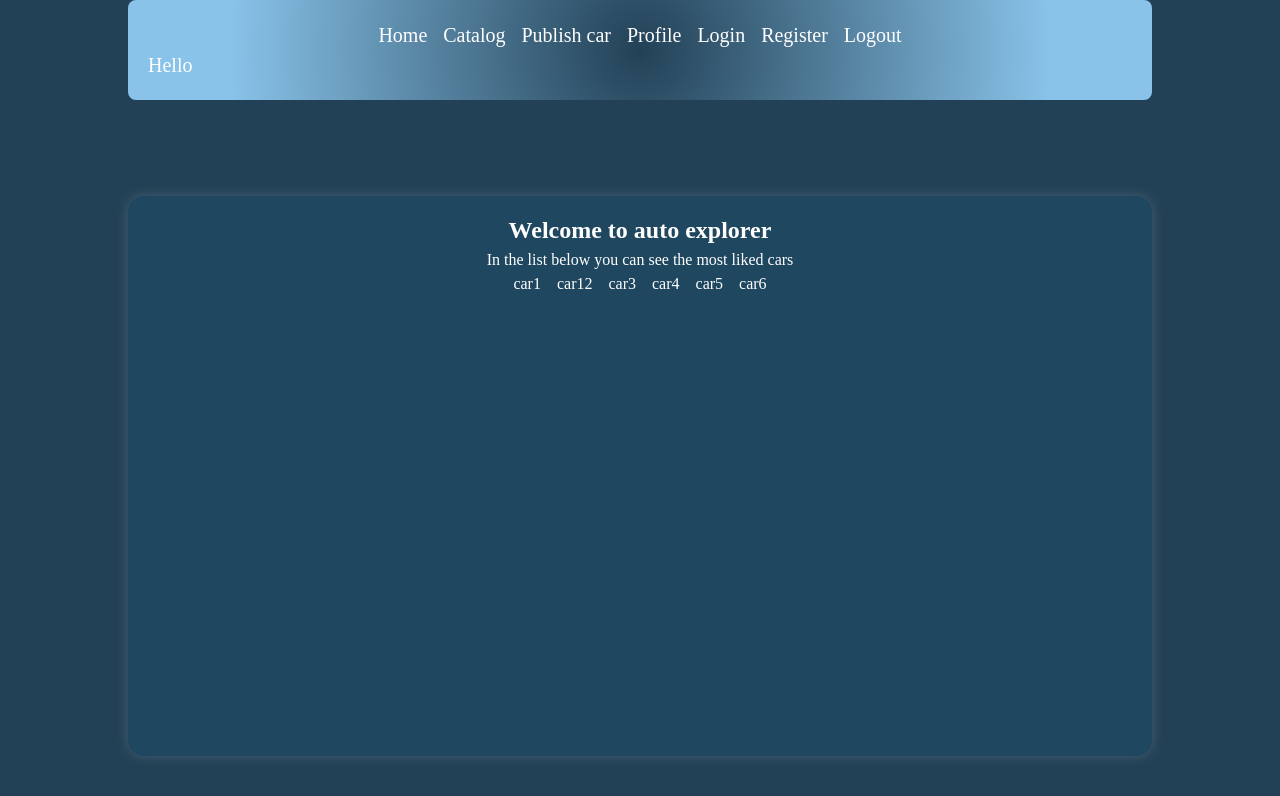
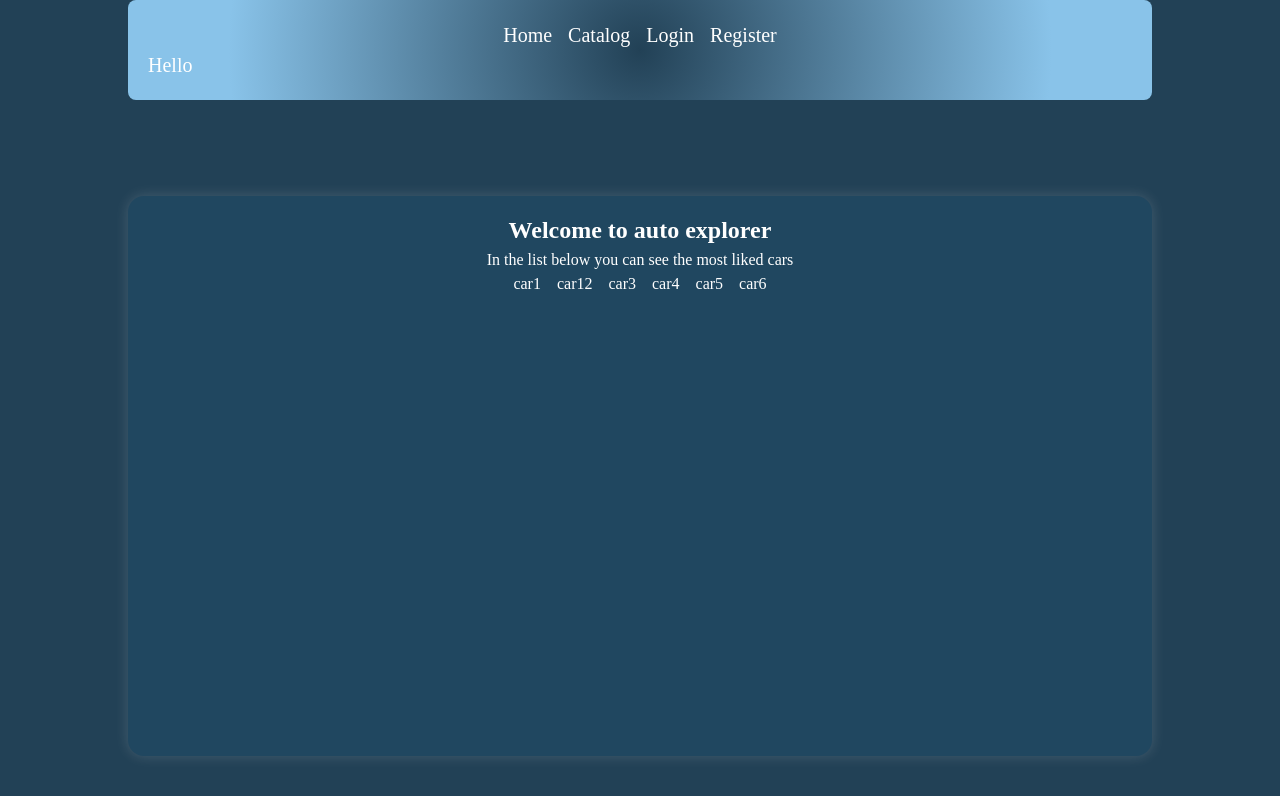
Before and after one commit to Dimo-Hristov/Auto-explorer, a React (Create React App) app in the folder client/: page / in a window 1280 px wide. Shown: the top 796 px of the page. Built offline with nearby package versions, Linux system fonts and the light colour scheme.

Commit message:
add conditional rendering in navigation

```diff
--- a/client/src/components/Header/Header.js
+++ b/client/src/components/Header/Header.js
@@ -5,18 +5,27 @@ import { useContext } from 'react';
 
 export const Header = () => {
 
-    const { email } = useContext(AuthContext)
+    const { email } = useContext(AuthContext);
     return (
         <header className={headerSyles.header}>
             <nav>
                 <ul>
                     <li><Link to={'/'}>Home</Link></li>
                     <li><Link to={'/catalog'}>Catalog</Link></li>
-                    <li><Link to={'/publish'}>Publish car</Link></li>
-                    <li><Link to={'/profile'}>Profile</Link></li>
-                    <li><Link to={'/login'}>Login</Link></li>
-                    <li><Link to={'/register'}>Register</Link></li>
-                    <li><Link to={'/logout'}>Logout</Link></li>
+
+                    {email ? (
+                        <>
+                            <li><Link to={'/publish'}>Publish car</Link></li>
+                            <li><Link to={'/profile'}>Profile</Link></li>
+                            <li><Link to={'/logout'}>Logout</Link></li>
+                        </>
+                    ) : (
+                        <>
+                            <li><Link to={'/login'}>Login</Link></li>
+                            <li><Link to={'/register'}>Register</Link></li>
+                        </>
+                    )}
+
 
                 </ul>
                 <span>Hello {email}</span>
```
